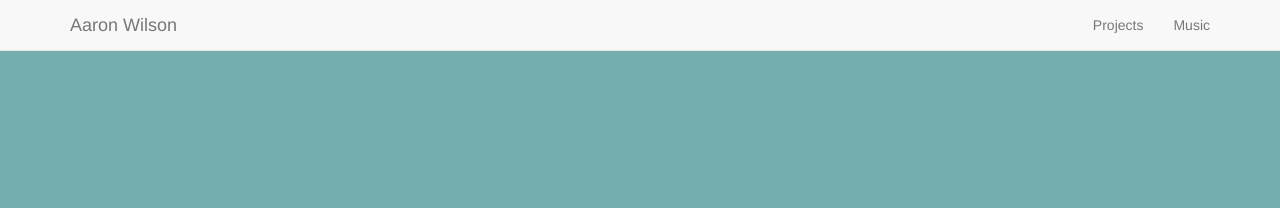
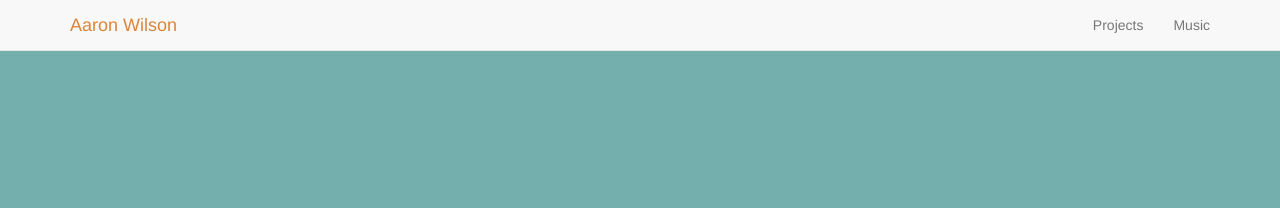
Before and after one commit to aarontwf/limebyte.github.io, a Jekyll site: the page built from index.html, in a window 1280 px wide. Shown: the top 208 px of the page. Built offline with Jekyll 4.4.1, drawn with Linux system fonts in a browser that asks for light colours; nearby versions of some CDN libraries; the list of posts is cut into pages by our own code.

Commit message:
Update theme.css

```diff
--- a/assets/css/theme.css
+++ b/assets/css/theme.css
@@ -3,7 +3,7 @@ body {
     margin-top: 70px;
 }
 
-.navbar-brand {
+.navbar-default .navbar-brand {
     color: #D9853B;
 }
 
```
